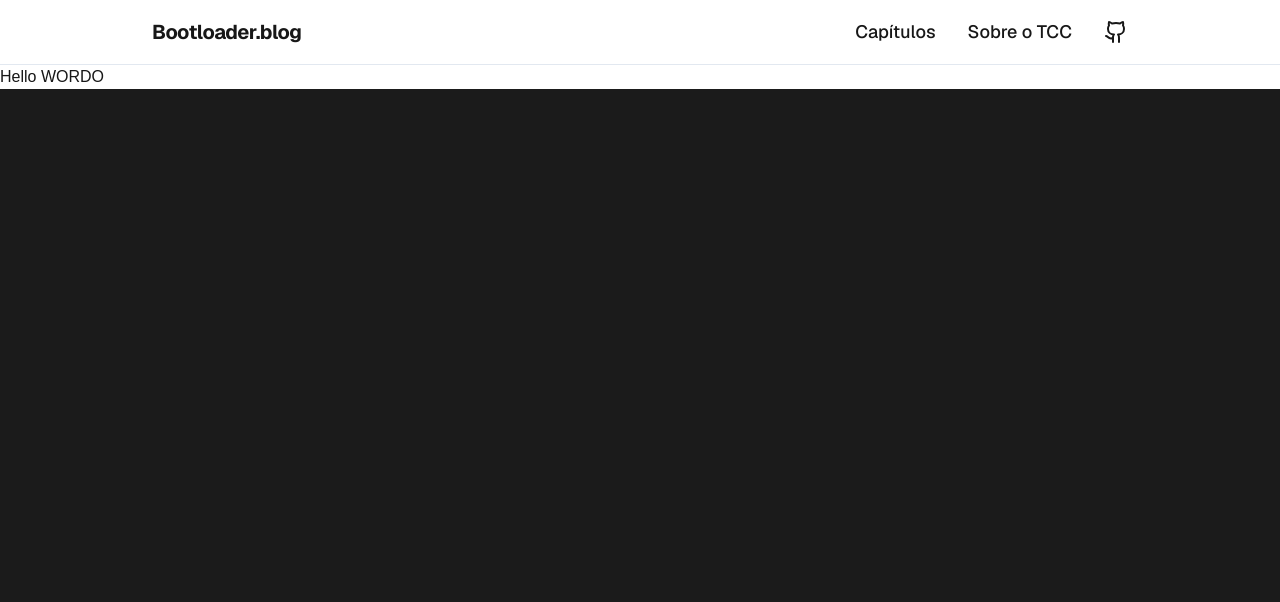
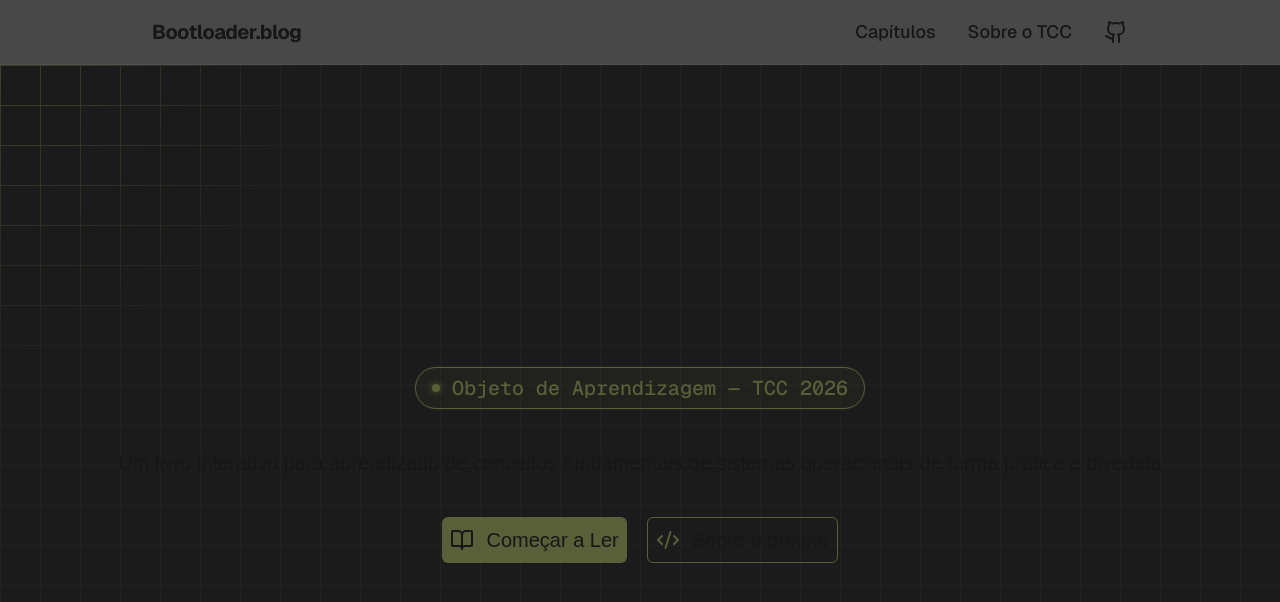
Before and after one commit to GuilhermeMoreir4/tcc_blog, a Next.js app: page / in a window 1280 px wide. Shown: the top 602 px of the page. Built offline with nearby package versions, Linux system fonts and the light colour scheme.

Commit message:
feat: building the starter page

```diff
--- a/app/_components/header.tsx
+++ b/app/_components/header.tsx
@@ -4,9 +4,9 @@ import Link from "next/link";
 
 export default function Header() {
   return (
-    <header className="w-full border-b border-slate-200 sticky top-0 z-50">
+    <header className="sticky top-0 z-50 w-full border-b border-white/5 bg-eerie/80 backdrop-blur-md w-full border-b border-slate-200 sticky top-0 z-50">
       <div className="max-w-5xl mx-auto px-6 h-16 flex items-center justify-between">
-        <Link href="/" className="flex items-center gap-2 group">
+        <Link href="/" className="flex-row items-center gap-2 group">
           <span className="font-title font-bold text-xl tracking-tight group-hover:text-sage transition-colors">
             Bootloader.blog
           </span>
--- a/app/globals.css
+++ b/app/globals.css
@@ -48,3 +48,12 @@ body {
   background-color: var(--color-moss);
   color: var(--color-ethereal);
 }
+
+@layer utilities {
+  .bg-grid-pattern {
+    background-size: 40px 40px;
+    background-image:
+      linear-gradient(to right, #595f39 1px, transparent 1px),
+      linear-gradient(to bottom, #595f39 1px, transparent 1px);
+  }
+}
--- a/app/layout.tsx
+++ b/app/layout.tsx
@@ -6,6 +6,7 @@ import { GeistMono } from "geist/font/mono";
 
 import "./globals.css";
 import Header from "./_components/header";
+import { GridBackground } from "@/components/gridPattern";
 
 const geistSans = Geist({
   variable: "--font-geist-sans",
@@ -34,7 +35,7 @@ export default function RootLayout({
     >
       <body className="antialiased">
         <Header />
-        {children}
+        <GridBackground>{children}</GridBackground>
       </body>
     </html>
   );
--- a/app/page.tsx
+++ b/app/page.tsx
@@ -1,9 +1,39 @@
-import Image from "next/image";
+import { BookOpen, CodeXml } from "lucide-react";
 
 export default function Home() {
   return (
-   <div>
-    Hello WORDO
-   </div>
+    <div className="flex flex-col items-center justify-center gap-10 min-h-screen">
+      <div
+        className="
+    inline-flex items-center gap-3
+    rounded-full border border-moss
+    bg-moss/10 px-4 py-1.5
+    font-mono text-sm font-medium text-moss
+    shadow-[0_0_2px_rgba(89,95,57,0.4)]
+  "
+      >
+        <span
+          className="
+      h-2 w-2 rounded-full
+      bg-moss
+      shadow-[0_0_6px_#595f39]
+
+    "
+        ></span>
+        <div className="text-xl">Objeto de Aprendizagem — TCC 2026</div>
+      </div>
+      <h2 className="text-xl">
+        Um livro interativo para aprendizado de conceitos fundamentais de
+        sistemas operacionais de forma prática e divertida
+      </h2>
+      <div className="inline-flex gap-5">
+        <a className="text-xl inline-flex items-center gap-3 p-2 rounded-md bg-moss hover:cursor-pointer hover:opacity-90">
+          <BookOpen /> Começar a Ler
+        </a>
+        <a className="text-xl inline-flex items-center gap-3 p-2 rounded-md border border-moss hover:cursor-pointer hover:opacity-90">
+          <CodeXml color="#595f39" /> Sobre o projeto
+        </a>
+      </div>
+    </div>
   );
 }
--- /dev/null
+++ b/components/gridPattern.tsx
@@ -0,0 +1,40 @@
+"use client";
+import { useState, MouseEvent } from "react";
+
+interface Props {
+  children: React.ReactNode;
+}
+
+export function GridBackground({ children }: Props) {
+  const [mousePos, setMousePos] = useState({ x: 0, y: 0 });
+
+
+  const handleMouseMove = (e: MouseEvent<HTMLDivElement>) => {
+    const rect = e.currentTarget.getBoundingClientRect();
+    setMousePos({
+      x: e.clientX - rect.left,
+      y: e.clientY - rect.top,
+    });
+  };
+
+  return (
+    <div
+      className="relative min-h-screen w-full bg-eerie overflow-hidden group"
+      onMouseMove={handleMouseMove}
+    >
+
+      <div className="absolute inset-0 bg-grid-pattern opacity-10 pointer-events-none" />
+
+      <div
+        className="absolute inset-0 bg-grid-pattern opacity-50 pointer-events-none transition-opacity duration-300"
+        style={{
+          maskImage: `radial-gradient(300px circle at ${mousePos.x}px ${mousePos.y}px, black, transparent)`,
+          WebkitMaskImage: `radial-gradient(300px circle at ${mousePos.x}px ${mousePos.y}px, black, transparent)`,
+        }}
+      />
+
+
+      <div className="relative z-10">{children}</div>
+    </div>
+  );
+}
```
